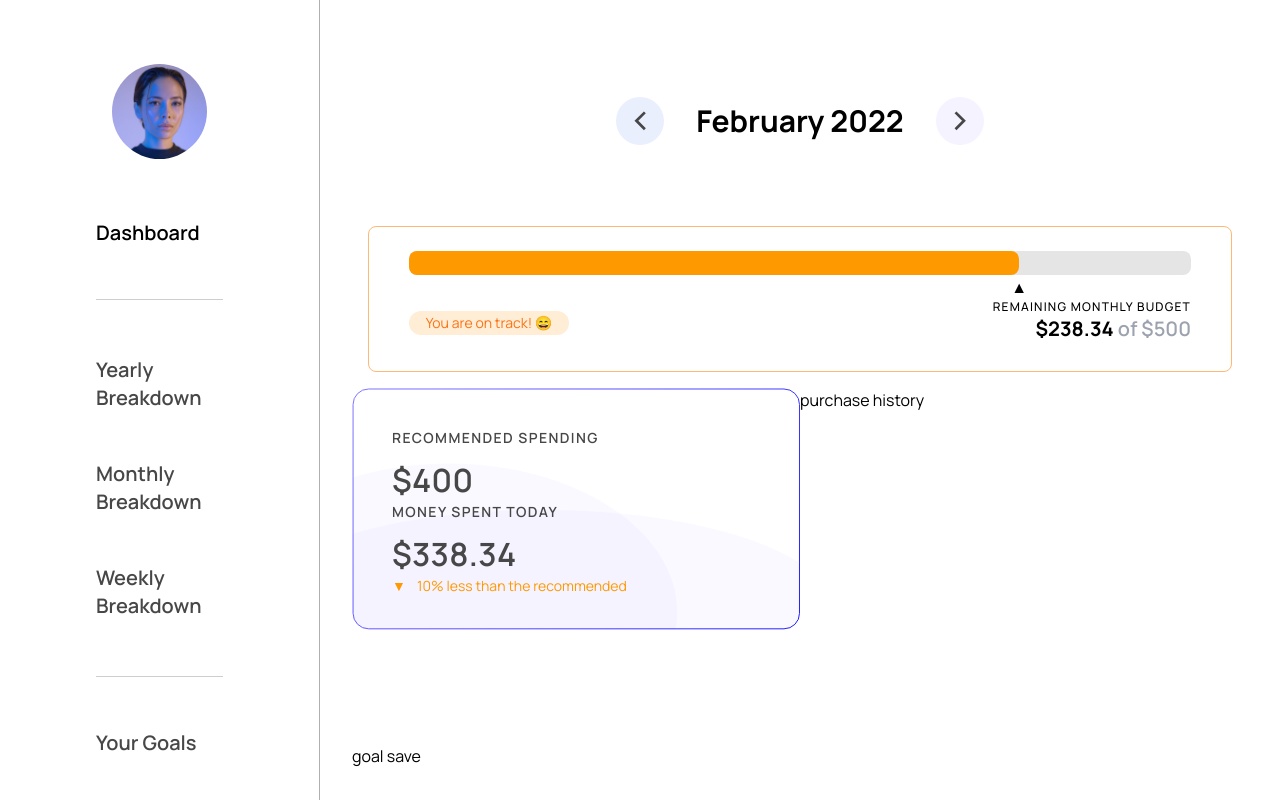
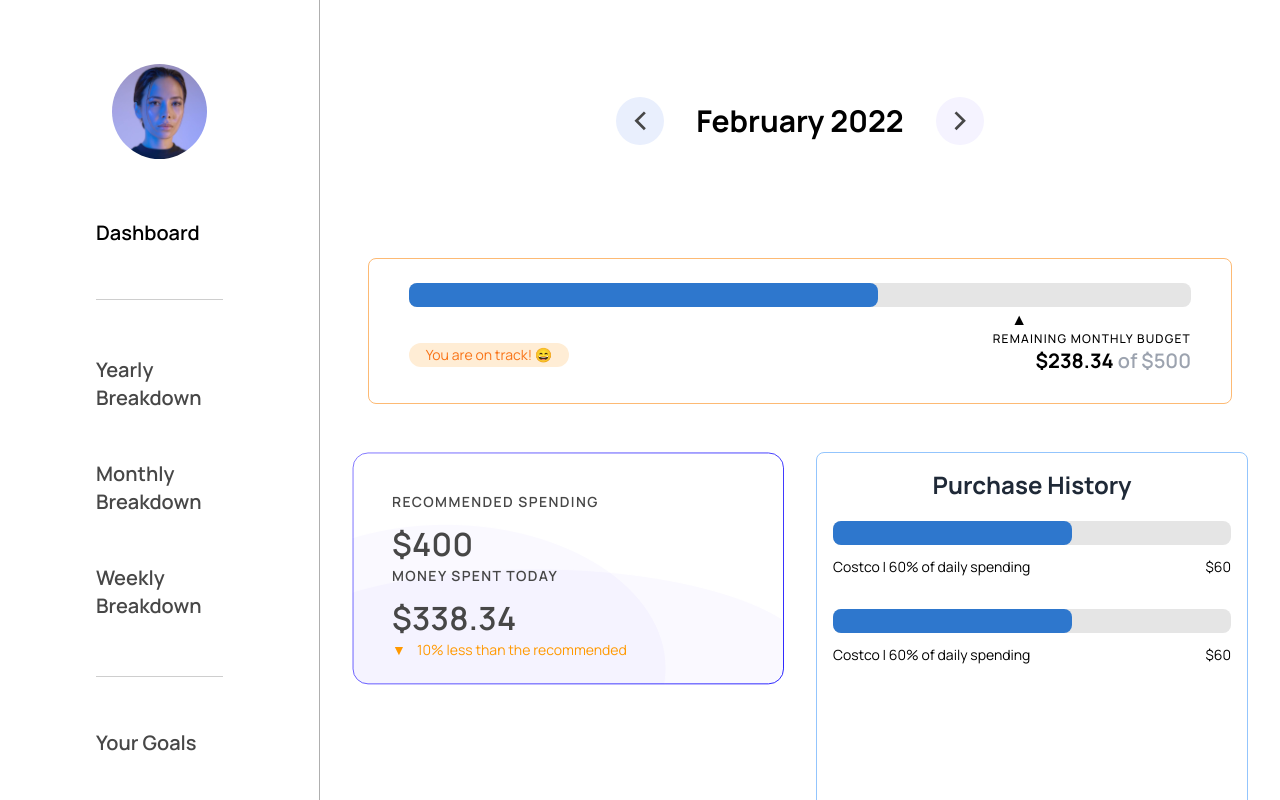
Before and after one commit to anyuan-chen/perdiem, a Next.js app: page /day/2022-01-29 in a window 1280 px wide. Shown: the top 800 px of the page. Built offline with nearby package versions, Linux system fonts and the light colour scheme.

Commit message:
Add purchase history charts

```diff
--- a/components/shared/simplebar.js
+++ b/components/shared/simplebar.js
@@ -9,6 +9,7 @@ export default function CompletionBar({ percentage, color }) {
           height: 1.5rem;
           background: #e5e5e5;
           border-radius: 0.5rem;
+          width: 100%;
         }
 
         .color-bar {
--- a/pages/day/[day].js
+++ b/pages/day/[day].js
@@ -21,7 +21,7 @@ export default function Day({ day }) {
   return (
     <div>
       <Navbar />
-      <div className="container grid grid-cols-2 grid-rows-6 w-full p-8">
+      <div className="container grid grid-cols-2 grid-rows-6 w-full p-8 gap-8">
         <header className="flex items-center justify-center col-span-2">
           <motion.button
             className="rounded-full w-12 h-12 flex items-center justify-center"
@@ -73,7 +73,21 @@ export default function Day({ day }) {
             </p>
           </BankCard>
         </div>
-        <div className="row-span-4">purchase history</div>
+        <div className="bg-white border-blue-300 rounded-lg border py-4 px-4 px-10 row-span-4 flex flex-col gap-3 items-center">
+          <h1 className="text-2xl font-bold text-gray-800 mb-2">
+            Purchase History
+          </h1>
+          <CompletionBar percentage={60} color="#2e77cd" />
+          <div className="flex justify-between w-full mb-5">
+            <p className="text-sm">Costco | 60% of daily spending</p>
+            <p className="text-sm">$60</p>
+          </div>
+          <CompletionBar percentage={60} color="#2e77cd" />
+          <div className="flex justify-between w-full mb-5">
+            <p className="text-sm">Costco | 60% of daily spending</p>
+            <p className="text-sm">$60</p>
+          </div>
+        </div>
         <div className="row-span-2">goal save</div>
 
         <style jsx>{`
```
